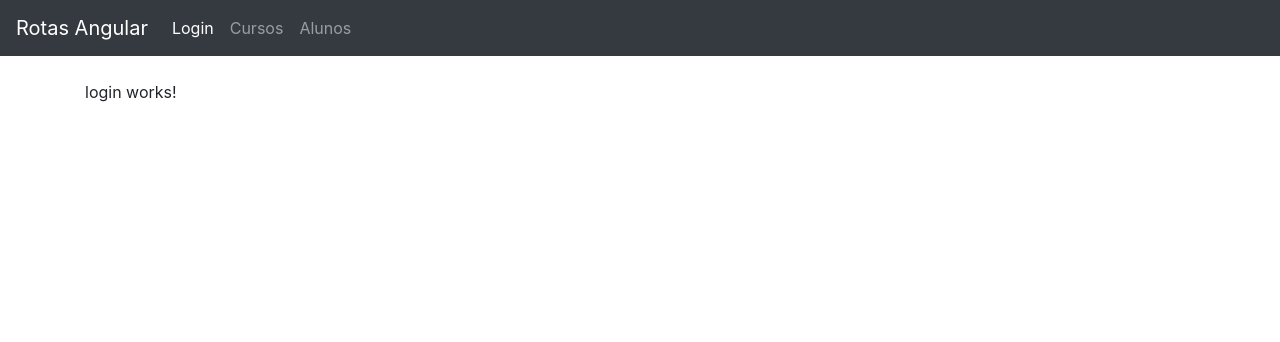
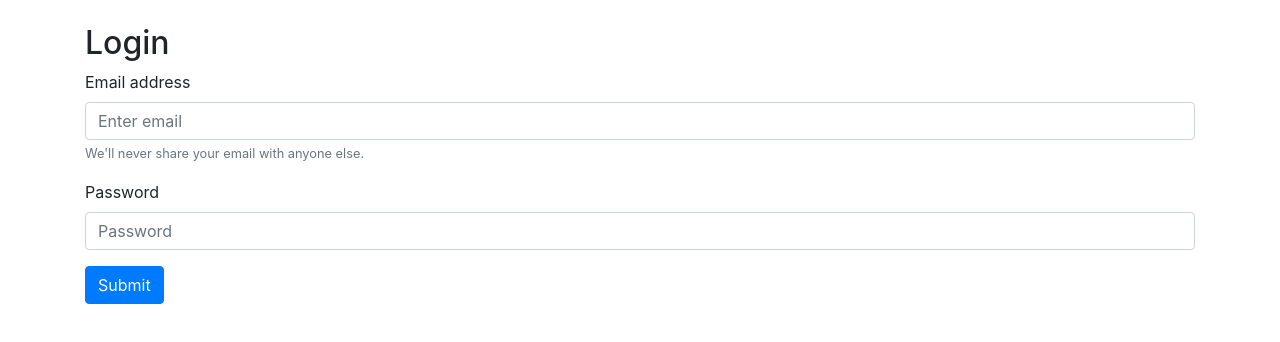
Before and after one commit to MucaBordini/curso-angular-rotas, an Angular app: page /login in a window 1280 px wide. Shown: the top 342 px of the page. Built offline with nearby package versions, Linux system fonts and the light colour scheme.

Commit message:
Tela de Login e como não mostrar o Menu

```diff
--- a/src/app/app.component.html
+++ b/src/app/app.component.html
@@ -1,5 +1,5 @@
 <div>
-  <nav class="navbar navbar-expand-lg navbar-dark bg-dark">
+  <nav *ngIf="mostrarMenu" class="navbar navbar-expand-lg navbar-dark bg-dark">
       <a routerLink="" class="navbar-brand">Rotas Angular</a>
       <button class="navbar-toggler" type="button" data-toggle="collapse" data-target="#navbarNavAltMarkup" aria-controls="navbarNavAltMarkup" aria-expanded="false" aria-label="Toggle navigation">
           <span class="navbar-toggler-icon"></span>
--- a/src/app/app.component.ts
+++ b/src/app/app.component.ts
@@ -1,10 +1,22 @@
-import { Component } from '@angular/core';
+import { Component, OnInit } from '@angular/core';
+import { AuthService } from './login/auth.service';
 
 @Component({
   selector: 'app-root',
   templateUrl: './app.component.html',
   styleUrls: ['./app.component.css']
 })
-export class AppComponent {
+export class AppComponent implements OnInit {
   title = 'rotas';
+  mostrarMenu: boolean = false;
+
+  constructor(private authService: AuthService ) {
+
+  }
+
+  ngOnInit(){
+    this.authService.mostrarMenuEmitter.subscribe(
+      mostrar => this.mostrarMenu = mostrar
+    );
+  }
 }
--- a/src/app/app.module.ts
+++ b/src/app/app.module.ts
@@ -6,6 +6,8 @@ import { AppComponent } from './app.component';
 import { HomeComponent } from './home/home.component';
 import { LoginComponent } from './login/login.component';
 import { NgbModule } from '@ng-bootstrap/ng-bootstrap';
+import { AuthService } from './login/auth.service';
+import { FormsModule } from '@angular/forms';
 
 @NgModule({
   declarations: [
@@ -16,9 +18,10 @@ import { NgbModule } from '@ng-bootstrap/ng-bootstrap';
   imports: [
     BrowserModule,
     NgbModule,
+    FormsModule,
     AppRoutingModule
   ],
-  providers: [],
+  providers: [AuthService],
   bootstrap: [AppComponent]
 })
 export class AppModule { }
--- /dev/null
+++ b/src/app/login/auth.service.ts
@@ -0,0 +1,26 @@
+import { Injectable, EventEmitter } from '@angular/core';
+import { Router } from '@angular/router';
+import { Usuario } from './usuario';
+
+@Injectable({
+  providedIn: 'root'
+})
+export class AuthService {
+
+  usuarioAutenticado: boolean = false;
+
+  mostrarMenuEmitter = new EventEmitter<boolean>();
+
+  constructor(private router: Router) { }
+
+  fazerLogin(usuario: Usuario) {
+    if(usuario.nome === 'sam' && usuario.senha === '1234') {
+      this.usuarioAutenticado = true;
+      this.mostrarMenuEmitter.emit(true);
+      this.router.navigate(['/'])
+    } else {
+      this.usuarioAutenticado = false;
+      this.mostrarMenuEmitter.emit(false);
+    }
+  }
+}
--- a/src/app/login/login.component.html
+++ b/src/app/login/login.component.html
@@ -1 +1,14 @@
-<p>login works!</p>
+<h2>Login</h2>
+
+<form>
+    <div class="form-group">
+      <label for="exampleInputEmail1">Email address</label>
+      <input name="user" [(ngModel)]="usuario.nome" type="email" class="form-control" id="exampleInputEmail1" aria-describedby="emailHelp" placeholder="Enter email">
+      <small id="emailHelp" class="form-text text-muted">We'll never share your email with anyone else.</small>
+    </div>
+    <div class="form-group">
+      <label for="exampleInputPassword1">Password</label>
+      <input name="password" [(ngModel)]="usuario.senha" type="password" class="form-control" id="exampleInputPassword1" placeholder="Password">
+    </div>
+    <button type="submit" class="btn btn-primary" (click)="fazerLogin()">Submit</button>
+  </form>
--- a/src/app/login/login.component.ts
+++ b/src/app/login/login.component.ts
@@ -1,4 +1,7 @@
 import { Component, OnInit } from '@angular/core';
+
+import { AuthService } from './auth.service';
+import { Usuario } from './usuario';
 
 @Component({
   selector: 'app-login',
@@ -7,9 +10,15 @@ import { Component, OnInit } from '@angular/core';
 })
 export class LoginComponent implements OnInit {
 
-  constructor() { }
+  usuario: Usuario = new Usuario();
+
+  constructor(private authService: AuthService) { }
 
   ngOnInit(): void {
   }
 
+  fazerLogin(){
+    this.authService.fazerLogin(this.usuario);
+  }
+
 }
--- /dev/null
+++ b/src/app/login/usuario.ts
@@ -0,0 +1,5 @@
+
+export class Usuario {
+    nome: string;
+    senha: string;
+}
```
Also changed, not shown: 1 other file (tests, documents, lock files or other folders).
